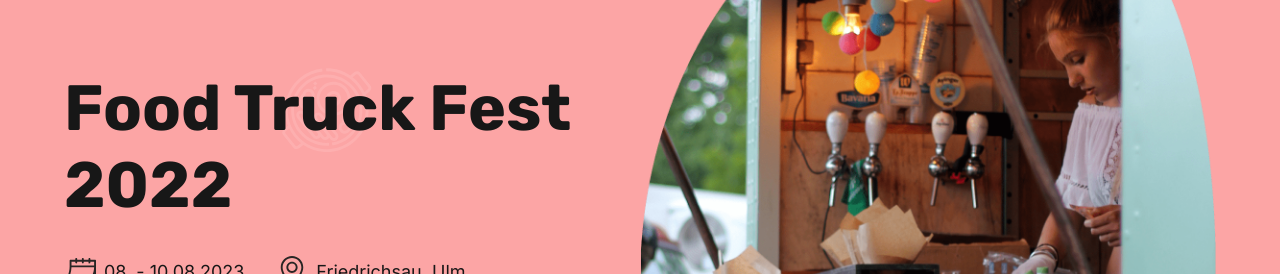
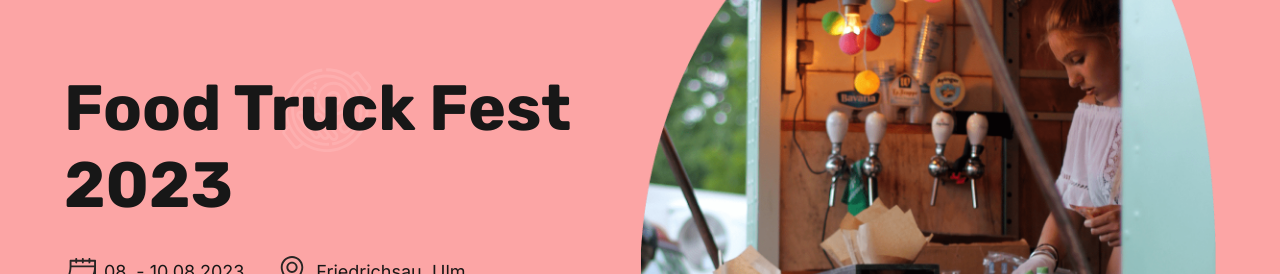
Before and after one commit to MinhKhangTran/nextjs_event_page, a Next.js app: page / in a window 1280 px wide. Shown: the part 213-487 px from the top of the page. Built offline with nearby package versions, Linux system fonts and the light colour scheme.

Commit message:
:bug: fix date

```diff
--- a/components/hero.tsx
+++ b/components/hero.tsx
@@ -10,7 +10,7 @@ import heroPic from "../public/images/hero.png";
 const heroContent = {
   altText:
     "Ein Bild von einer Frau in einem Food Truck, die eine Kundin bedient",
-  title: "Food Truck Fest 2022",
+  title: "Food Truck Fest 2023",
   btnText: "Erfahre mehr",
   time_and_location: [
     {
```
